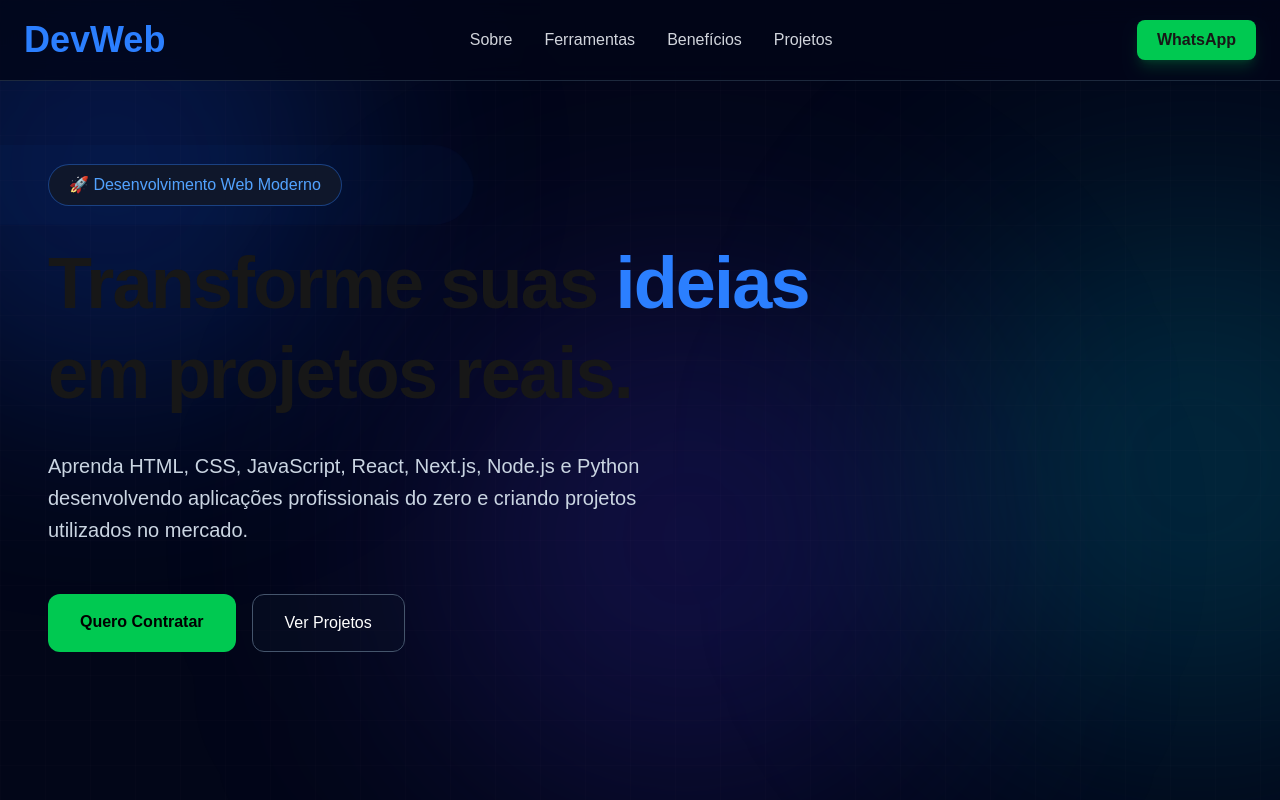
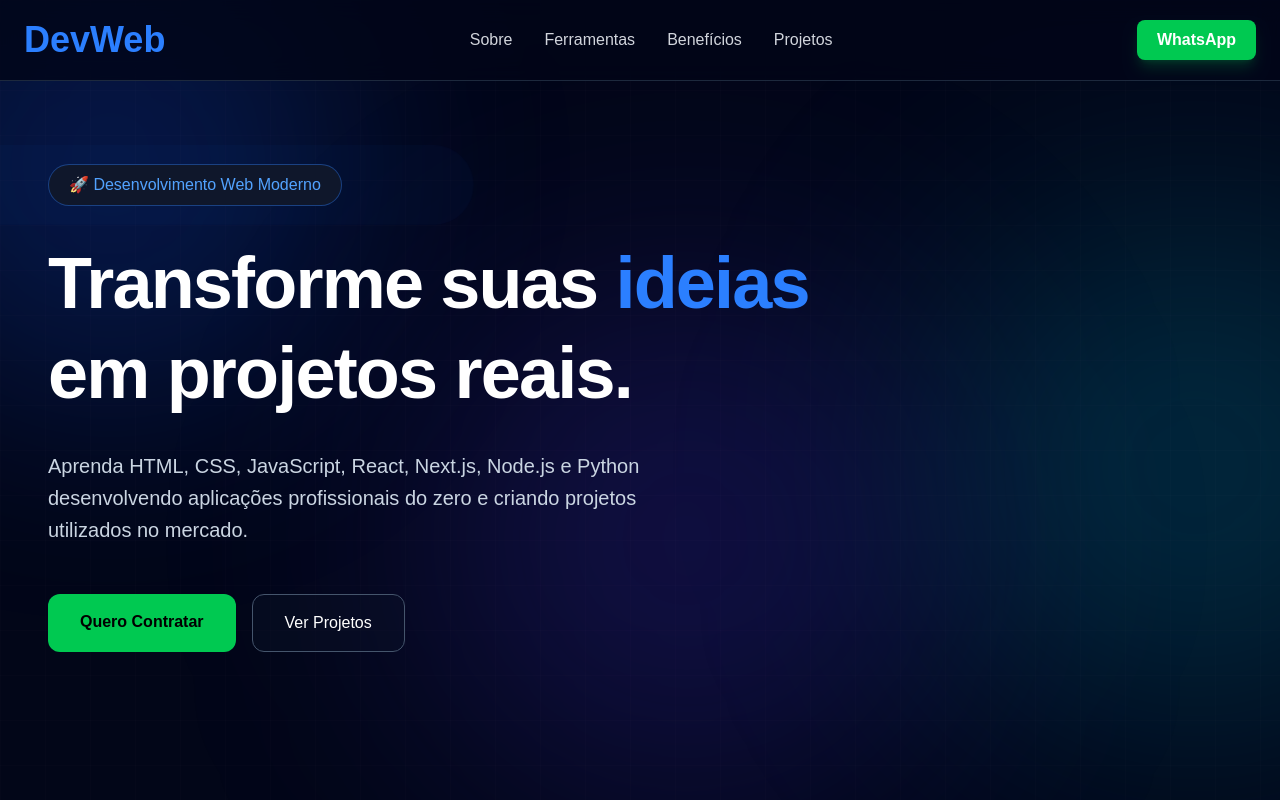
Before and after one commit to JoaoPaulo0918/PortifolioAtualizado, a Next.js app: page / in a window 1280 px wide. Shown: the top 800 px of the page. Built offline with nearby package versions, Linux system fonts and the light colour scheme.

Commit message:
Atualizando

```diff
--- a/app/globals.css
+++ b/app/globals.css
@@ -1,9 +1,5 @@
 @import "tailwindcss";
 
-:root {
-  --background: #ffffff;
-  --foreground: #171717;
-}
 
 @theme inline {
   --color-background: var(--background);
@@ -12,16 +8,12 @@
   --font-mono: var(--font-geist-mono);
 }
 
-@media (prefers-color-scheme: dark) {
-  :root {
-    --background: #0a0a0a;
-    --foreground: #ededed;
-  }
-}
-
+html,
 body {
-  background: var(--background);
-  color: var(--foreground);
+  width: 100%;
+  overflow-x: hidden;
+  background: #020617;
+  color: #ffffff;
   font-family: Arial, Helvetica, sans-serif;
 }
 
--- a/app/layout.tsx
+++ b/app/layout.tsx
@@ -1,4 +1,4 @@
-import type { Metadata } from "next";
+import type { Metadata, Viewport } from "next";
 import { Geist, Geist_Mono } from "next/font/google";
 import "./globals.css";
 
@@ -17,6 +17,12 @@ export const metadata: Metadata = {
   description: "Generated by create next app",
 };
 
+export const viewport: Viewport = {
+  width: "device-width",
+  initialScale: 1,
+  viewportFit: "cover",
+};
+
 export default function RootLayout({
   children,
 }: Readonly<{
--- a/components/Hero.tsx
+++ b/components/Hero.tsx
@@ -35,7 +35,7 @@ export default function Hero() {
           </div>
 
           {/* Título */}
-          <h1 className="font-extrabold tracking-tight leading-tight text-4xl sm:text-5xl md:text-6xl lg:text-7xl">
+          <h1 className="font-extrabold tracking-tight leading-tight text-white text-4xl sm:text-5xl md:text-6xl lg:text-7xl">
             Transforme suas{" "}
             <span className="text-blue-500">ideias</span>
             <br />
```
